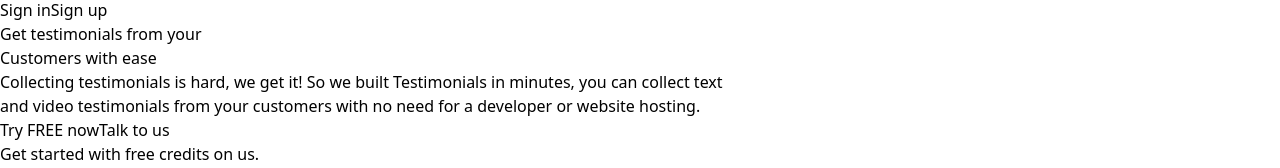
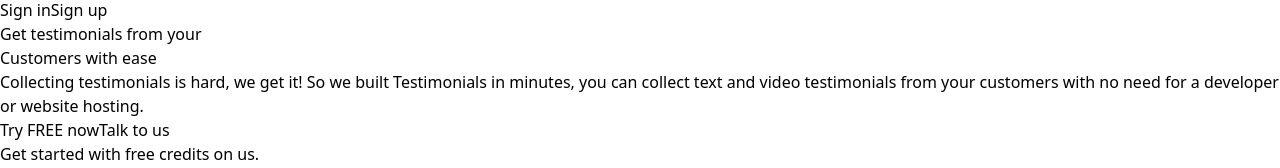
Before and after one commit to Ameerjafar/testimonal, a React (Vite) app in the folder frontend/: page / in a window 1280 px wide. Shown: the part 332-500 px from the top of the page. Built offline with nearby package versions, Linux system fonts and the light colour scheme.

Commit message:
added the code

```diff
--- a/frontend/src/component/Hero.tsx
+++ b/frontend/src/component/Hero.tsx
@@ -8,17 +8,19 @@ export const Hero = () => {
     return (
         <div>
             <AppBar />
-            <div className = 'pt-16 text-5xl font-bold'>
-                <div className = 'flex justify-center md:container md:mx-auto'>
+            <div className = 'pt-16 font-bold text-2xl md:text-4xl lg:text-5xl'>
+                <div className = 'flex justify-center'>
                     Get testimonials from your
                 </div>
                 <div className = 'flex justify-center'>
                     Customers with ease
                 </div>
             </div>
-            <div className = 'pt-5 text-center sm:text-lg md:text-xs md:container md:mx-auto lg:text-xl text-gray-600'>
-                <div className = 'flex justify-center p-1'>Collecting testimonials is hard, we get it! So we built Testimonials in minutes, you can collect text</div>
-                <div className = 'flex justify-center p-1 pb-3'>and video testimonials from your customers with no need for a developer or website hosting.</div>
+            <div className = 'mx-auto max-w-4xl pt-5 text-center text-xl text-gray-600'>
+                <div className = 'flex justify-center p-1'>
+                    Collecting testimonials is hard, we get it! So we built Testimonials in minutes, you can collect text
+                    and video testimonials from your customers with no need for a developer or website hosting.
+                </div>
             </div>
             <div className = 'flex justify-center p-2 space-x-5'>
                 <button className = 'h-12 w-36 bg-blue-600 hover:bg-blue-700 rounded-lg text-white font-semibold text-center'>Try FREE now</button>
--- a/frontend/src/component/WebsiteFeature.tsx
+++ b/frontend/src/component/WebsiteFeature.tsx
@@ -2,8 +2,8 @@ const WebsiteFeature = () => {
     return (
         <div className = 'bg-gradient-to-b from-yellow-50 w-full'>
             <div className="pt-10 ">
-                <div className = 'flex justify-center text-5xl font-bold'>Collect and display testimonials all in</div>
-                <div className = 'flex justify-center text-5xl font-bold pt-2'>One Solution</div>
+                <div className = 'flex justify-center font-bold text-2xl md:text-3xl lg:text-5xl'>Collect and display testimonials all in</div>
+                <div className = 'flex justify-center text-2xl md:text-3xl lg:text-5xl font-bold pt-2'>One Solution</div>
             </div>
             <div className = 'flex justify-center space-x-24 pr-20'>
                 <div className = 'pt-32'>
```
